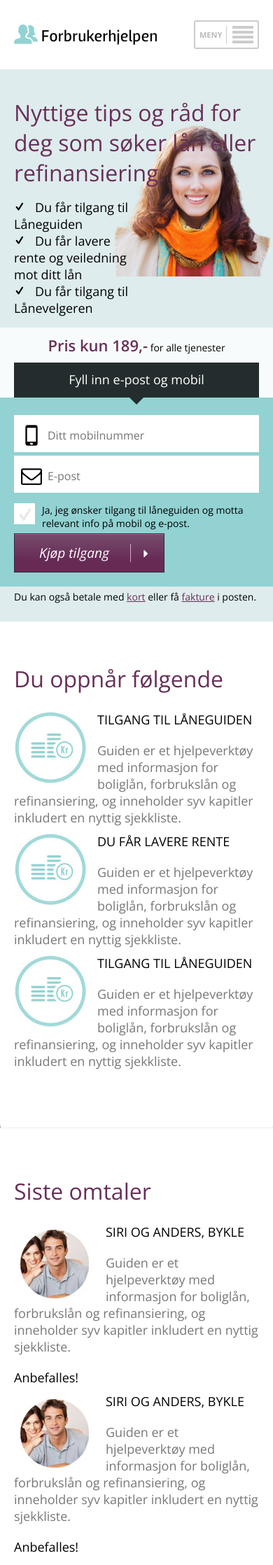
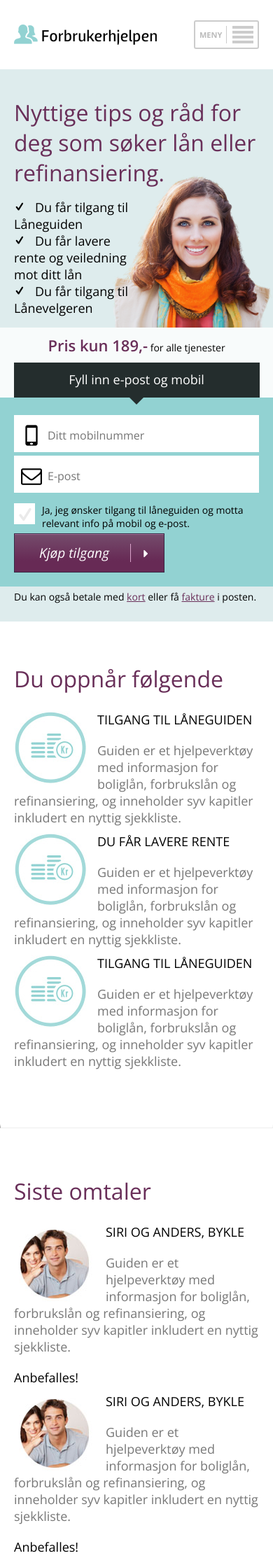
Before and after one commit to front/forbrukerhjelpen-static, a Jekyll site: the page built from index.html, in a window 390 px wide. Shown: the top 2236 px of the page at 70% size. Built offline with Jekyll 4.4.1, drawn with Linux system fonts in a browser that asks for light colours; nearby versions of some CDN libraries.

Commit message:
Hero element and breakpoint adjustments

```diff
--- a/css/style.css
+++ b/css/style.css
@@ -471,20 +471,35 @@
   position: relative;
   overflow: hidden;
 }
-/* line 20, ../sass/partials/module/partials/_hero.scss */
+@media (min-width: 720px) {
+  /* line 16, ../sass/partials/module/partials/_hero.scss */
+  .hero {
+    height: 425px;
+  }
+}
+@media (min-width: 960px) {
+  /* line 16, ../sass/partials/module/partials/_hero.scss */
+  .hero {
+    height: 650px;
+  }
+}
+/* line 27, ../sass/partials/module/partials/_hero.scss */
 .hero img {
   position: absolute;
   z-index: 1;
   right: 0;
   width: 60%;
-  top: 75px;
+  bottom: 100px;
+}
+@media (min-width: 480px) {
+  /* line 27, ../sass/partials/module/partials/_hero.scss */
+  .hero img {
+    top: 30px;
+    bottom: auto;
+  }
 }
 @media (min-width: 720px) {
-  /* line 16, ../sass/partials/module/partials/_hero.scss */
-  .hero {
-    height: 425px;
-  }
-  /* line 29, ../sass/partials/module/partials/_hero.scss */
+  /* line 27, ../sass/partials/module/partials/_hero.scss */
   .hero img {
     width: auto;
     height: 425px;
@@ -492,70 +507,66 @@
   }
 }
 @media (min-width: 960px) {
-  /* line 16, ../sass/partials/module/partials/_hero.scss */
-  .hero {
-    height: 650px;
-  }
-  /* line 37, ../sass/partials/module/partials/_hero.scss */
+  /* line 27, ../sass/partials/module/partials/_hero.scss */
   .hero img {
     height: 650px;
     top: auto;
     bottom: 0;
   }
 }
-/* line 45, ../sass/partials/module/partials/_hero.scss */
+/* line 50, ../sass/partials/module/partials/_hero.scss */
 .hero .teaser {
   position: relative;
   padding-top: 40px;
   z-index: 2;
 }
 @media (min-width: 720px) {
-  /* line 45, ../sass/partials/module/partials/_hero.scss */
+  /* line 50, ../sass/partials/module/partials/_hero.scss */
   .hero .teaser {
     max-width: 50%;
     padding-top: 55px;
   }
 }
 @media (min-width: 960px) {
-  /* line 45, ../sass/partials/module/partials/_hero.scss */
+  /* line 50, ../sass/partials/module/partials/_hero.scss */
   .hero .teaser {
     padding-top: 70px;
     padding-bottom: 70px;
   }
 }
-/* line 59, ../sass/partials/module/partials/_hero.scss */
+/* line 64, ../sass/partials/module/partials/_hero.scss */
 .hero .teaser h1, .hero .teaser h2 {
   font-size: 2em !important;
 }
 @media (min-width: 960px) {
-  /* line 59, ../sass/partials/module/partials/_hero.scss */
+  /* line 64, ../sass/partials/module/partials/_hero.scss */
   .hero .teaser h1, .hero .teaser h2 {
     font-size: 2.25em !important;
   }
 }
-/* line 65, ../sass/partials/module/partials/_hero.scss */
+/* line 70, ../sass/partials/module/partials/_hero.scss */
 .hero .teaser ul {
   padding-left: 0;
 }
-/* line 67, ../sass/partials/module/partials/_hero.scss */
+/* line 72, ../sass/partials/module/partials/_hero.scss */
 .hero .teaser ul li {
   list-style: none;
   font-size: 1.125em;
   width: 50%;
 }
 @media (min-width: 720px) {
-  /* line 67, ../sass/partials/module/partials/_hero.scss */
+  /* line 72, ../sass/partials/module/partials/_hero.scss */
   .hero .teaser ul li {
     width: auto;
   }
 }
 @media (min-width: 960px) {
-  /* line 67, ../sass/partials/module/partials/_hero.scss */
+  /* line 72, ../sass/partials/module/partials/_hero.scss */
   .hero .teaser ul li {
     font-size: 1.375em;
   }
 }
-/* line 77, ../sass/partials/module/partials/_hero.scss */
+/* line 82, ../sass/partials/module/partials/_hero.scss */
 .hero .teaser ul li:before {
   display: inline-block;
   width: 30px;
@@ -563,25 +574,33 @@
   font-family: "forbrukerhjelpen";
   font-size: 0.875em;
 }
-/* line 86, ../sass/partials/module/partials/_hero.scss */
+/* line 91, ../sass/partials/module/partials/_hero.scss */
 .hero .teaser p {
+  margin-left: -20px;
+  margin-right: -20px;
+  padding-left: 20px;
+  padding-right: 20px;
   font-size: 0.875em;
   margin-bottom: 0;
+  padding-top: 10px;
+  height: 100px;
+  text-align: center;
+  background-color: rgba(255, 255, 255, 0.8);
 }
-@media (min-width: 0) and (max-width: 720px) {
-  /* line 86, ../sass/partials/module/partials/_hero.scss */
+@media (min-width: 720px) {
+  /* line 91, ../sass/partials/module/partials/_hero.scss */
   .hero .teaser p {
-    background-color: rgba(255, 255, 255, 0.8);
-    margin-left: -20px;
-    margin-right: -20px;
-    padding-left: 20px;
-    padding-right: 20px;
-    padding-top: 10px;
-    height: 100px;
-    text-align: center;
+    margin-left: 0;
+    margin-right: 0;
+    padding-left: 0;
+    padding-right: 0;
+    padding-top: 0;
+    height: auto;
+    text-align: left;
+    background: none;
   }
 }
-/* line 99, ../sass/partials/module/partials/_hero.scss */
+/* line 107, ../sass/partials/module/partials/_hero.scss */
 .hero .teaser p span {
   font-weight: 600;
   font-size: 1.57143em;
@@ -639,7 +658,7 @@
 .info-items .info-item p.recommend {
   color: black;
 }
-@media (min-width: 320px) and (max-width: 960px) {
+@media (min-width: 320px) and (max-width: 959px) {
   /* line 50, ../sass/partials/module/partials/_content.scss */
   .info-items .info-item img {
     float: left;
@@ -782,14 +801,11 @@
 /* line 2, ../sass/partials/module/partials/_forms.scss */
 .dark-blue-block .arrow-box {
   position: absolute;
-  width: 100%;
+  z-index: 4;
   top: -50px;
-  z-index: 4;
-}
-/* line 7, ../sass/partials/module/partials/_forms.scss */
-.dark-blue-block .arrow-box span {
-  position: relative;
-  display: block;
+  width: 90%;
+  left: 90%;
+  margin-left: -85%;
   height: 50px;
   padding: 12px 15px;
   color: #fff;
@@ -797,20 +813,17 @@
   font-size: 18px;
   text-align: center;
 }
-@media (min-width: 0) and (max-width: 720px) {
-  /* line 7, ../sass/partials/module/partials/_forms.scss */
-  .dark-blue-block .arrow-box span {
-    margin-right: 40px;
-  }
-}
 @media (min-width: 720px) {
-  /* line 7, ../sass/partials/module/partials/_forms.scss */
-  .dark-blue-block .arrow-box span {
+  /* line 2, ../sass/partials/module/partials/_forms.scss */
+  .dark-blue-block .arrow-box {
     float: left;
+    width: auto;
+    left: auto;
+    margin-left: 0;
   }
 }
 /* line 23, ../sass/partials/module/partials/_forms.scss */
-.dark-blue-block .arrow-box span:after {
+.dark-blue-block .arrow-box:after {
   position: absolute;
   pointer-events: none;
   top: 100%;
@@ -823,19 +836,19 @@
   border-width: 10px;
   margin-left: -10px;
 }
-/* line 38, ../sass/partials/module/partials/_forms.scss */
+/* line 37, ../sass/partials/module/partials/_forms.scss */
 .dark-blue-block .extra-info {
-  height: 50px;
   margin-left: -20px;
   margin-right: -20px;
-  padding-top: 5px;
   padding-left: 20px;
   padding-right: 20px;
+  height: 50px;
+  padding-top: 5px;
   background-color: #deeced;
   font-size: 0.875em;
 }
 @media (min-width: 960px) {
-  /* line 38, ../sass/partials/module/partials/_forms.scss */
+  /* line 37, ../sass/partials/module/partials/_forms.scss */
   .dark-blue-block .extra-info {
     position: absolute;
     bottom: -50px;
@@ -843,18 +856,18 @@
   }
 }
 
-/* line 57, ../sass/partials/module/partials/_forms.scss */
+/* line 53, ../sass/partials/module/partials/_forms.scss */
 .subscribe-form {
   padding-top: 25px;
   padding-bottom: 15px;
 }
-/* line 61, ../sass/partials/module/partials/_forms.scss */
+/* line 57, ../sass/partials/module/partials/_forms.scss */
 .subscribe-form div {
   position: relative;
   margin-bottom: 5px;
 }
 @media (min-width: 720px) {
-  /* line 61, ../sass/partials/module/partials/_forms.scss */
+  /* line 57, ../sass/partials/module/partials/_forms.scss */
   .subscribe-form div {
     float: left;
     height: 58px;
@@ -864,71 +877,71 @@
   }
 }
 @media (min-width: 960px) {
-  /* line 61, ../sass/partials/module/partials/_forms.scss */
+  /* line 57, ../sass/partials/module/partials/_forms.scss */
   .subscribe-form div {
     width: 23%;
     margin-right: 2%;
   }
 }
 @media (min-width: 1160px) {
-  /* line 61, ../sass/partials/module/partials/_forms.scss */
+  /* line 57, ../sass/partials/module/partials/_forms.scss */
   .subscribe-form div {
     width: 20%;
     margin-right: 2%;
   }
 }
-/* line 81, ../sass/partials/module/partials/_forms.scss */
+/* line 77, ../sass/partials/module/partials/_forms.scss */
 .subscribe-form div.large {
   margin-right: 0;
   height: 121px;
 }
 @media (min-width: 960px) {
-  /* line 81, ../sass/partials/module/partials/_forms.scss */
+  /* line 77, ../sass/partials/module/partials/_forms.scss */
   .subscribe-form div.large {
     width: 50%;
     height: 58px;
   }
 }
 @media (min-width: 1160px) {
-  /* line 81, ../sass/partials/module/partials/_forms.scss */
+  /* line 77, ../sass/partials/module/partials/_forms.scss */
   .subscribe-form div.large {
     width: 40%;
   }
 }
-/* line 91, ../sass/partials/module/partials/_forms.scss */
+/* line 87, ../sass/partials/module/partials/_forms.scss */
 .subscribe-form div.large div {
   margin-bottom: 5px;
 }
 @media (min-width: 720px) {
-  /* line 91, ../sass/partials/module/partials/_forms.scss */
+  /* line 87, ../sass/partials/module/partials/_forms.scss */
   .subscribe-form div.large div {
     width: 95%;
     margin-right: 5%;
   }
 }
 @media (min-width: 960px) {
-  /* line 91, ../sass/partials/module/partials/_forms.scss */
+  /* line 87, ../sass/partials/module/partials/_forms.scss */
   .subscribe-form div.large div {
     width: 47%;
     margin-right: 3%;
     margin-bottom: 10px;
   }
 }
-/* line 105, ../sass/partials/module/partials/_forms.scss */
+/* line 101, ../sass/partials/module/partials/_forms.scss */
 .subscribe-form div.light {
   padding: 12px 10px;
   background-color: #fff;
 }
-/* line 108, ../sass/partials/module/partials/_forms.scss */
+/* line 104, ../sass/partials/module/partials/_forms.scss */
 .subscribe-form div.light i {
   position: absolute;
   font-size: 30px;
 }
-/* line 113, ../sass/partials/module/partials/_forms.scss */
+/* line 109, ../sass/partials/module/partials/_forms.scss */
 .subscribe-form div.dark {
   font-size: 0.875em;
 }
-/* line 117, ../sass/partials/module/partials/_forms.scss */
+/* line 113, ../sass/partials/module/partials/_forms.scss */
 .subscribe-form div.small {
   float: left;
   background-color: #fff;
@@ -938,29 +951,29 @@
   margin-right: 10px;
 }
 @media (min-width: 960px) {
-  /* line 117, ../sass/partials/module/partials/_forms.scss */
+  /* line 113, ../sass/partials/module/partials/_forms.scss */
   .subscribe-form div.small {
     margin-bottom: 28px;
   }
 }
-/* line 130, ../sass/partials/module/partials/_forms.scss */
+/* line 126, ../sass/partials/module/partials/_forms.scss */
 .subscribe-form input[type="text"] {
   border: none;
   margin: 5px 0 0 36px;
   width: 180px;
   background: none;
 }
-/* line 135, ../sass/partials/module/partials/_forms.scss */
+/* line 131, ../sass/partials/module/partials/_forms.scss */
 .subscribe-form input[type="text"]:focus {
   outline: none;
 }
-/* line 140, ../sass/partials/module/partials/_forms.scss */
+/* line 136, ../sass/partials/module/partials/_forms.scss */
 .subscribe-form input[type="checkbox"] {
   visibility: hidden;
   margin: 2px 0 0 3px;
   display: block;
 }
-/* line 144, ../sass/partials/module/partials/_forms.scss */
+/* line 140, ../sass/partials/module/partials/_forms.scss */
 .subscribe-form input[type="checkbox"]:before {
   visibility: visible;
   content: "g";
@@ -971,19 +984,19 @@
   opacity: 0.08;
   cursor: pointer;
 }
-/* line 154, ../sass/partials/module/partials/_forms.scss */
+/* line 150, ../sass/partials/module/partials/_forms.scss */
 .subscribe-form input[type="checkbox"]:checked:before {
   opacity: 1.0;
 }
-/* line 158, ../sass/partials/module/partials/_forms.scss */
+/* line 154, ../sass/partials/module/partials/_forms.scss */
 .subscribe-form label {
   cursor: pointer;
 }
-/* line 162, ../sass/partials/module/partials/_forms.scss */
+/* line 158, ../sass/partials/module/partials/_forms.scss */
 .subscribe-form button {
   padding-right: 12px !important;
 }
-/* line 164, ../sass/partials/module/partials/_forms.scss */
+/* line 160, ../sass/partials/module/partials/_forms.scss */
 .subscribe-form button span {
   display: inline-block;
   border-right: 1px solid #d9a2c9;
@@ -993,7 +1006,7 @@
   font-size: 1.0625em;
   -webkit-font-smoothing: antialiased;
 }
-/* line 173, ../sass/partials/module/partials/_forms.scss */
+/* line 169, ../sass/partials/module/partials/_forms.scss */
 .subscribe-form button i {
   line-height: 20px;
   vertical-align: middle;
--- a/sass/partials/global/_settings.scss
+++ b/sass/partials/global/_settings.scss
@@ -14,7 +14,7 @@
 $breakpoint-desktop:          1160px;
 $breakpoint-desktop-wide:     1280px;
 
-$break-min: $breakpoint-mobile-portrait;
+$break-min:    $breakpoint-mobile-portrait;
 $break-small:  $breakpoint-tablet-portrait;
 $break-medium: $breakpoint-tablet-landscape;
 $break-large:  $breakpoint-desktop;
--- a/sass/partials/module/partials/_content.scss
+++ b/sass/partials/module/partials/_content.scss
@@ -46,7 +46,7 @@
 			}
 		}
 
-		@include breakpoint($break-min $break-medium) {
+		@include breakpoint($break-min ($break-medium - 1px)) {
 			img {
 				float: left;
 				margin: 0 15px 0 0;
```
Also changed, not shown: sass/partials/global/_mixins.scss (+14 -0 lines), sass/partials/module/partials/_forms.scss (+9 -13 lines), sass/partials/module/partials/_hero.scss (+20 -12 lines).
